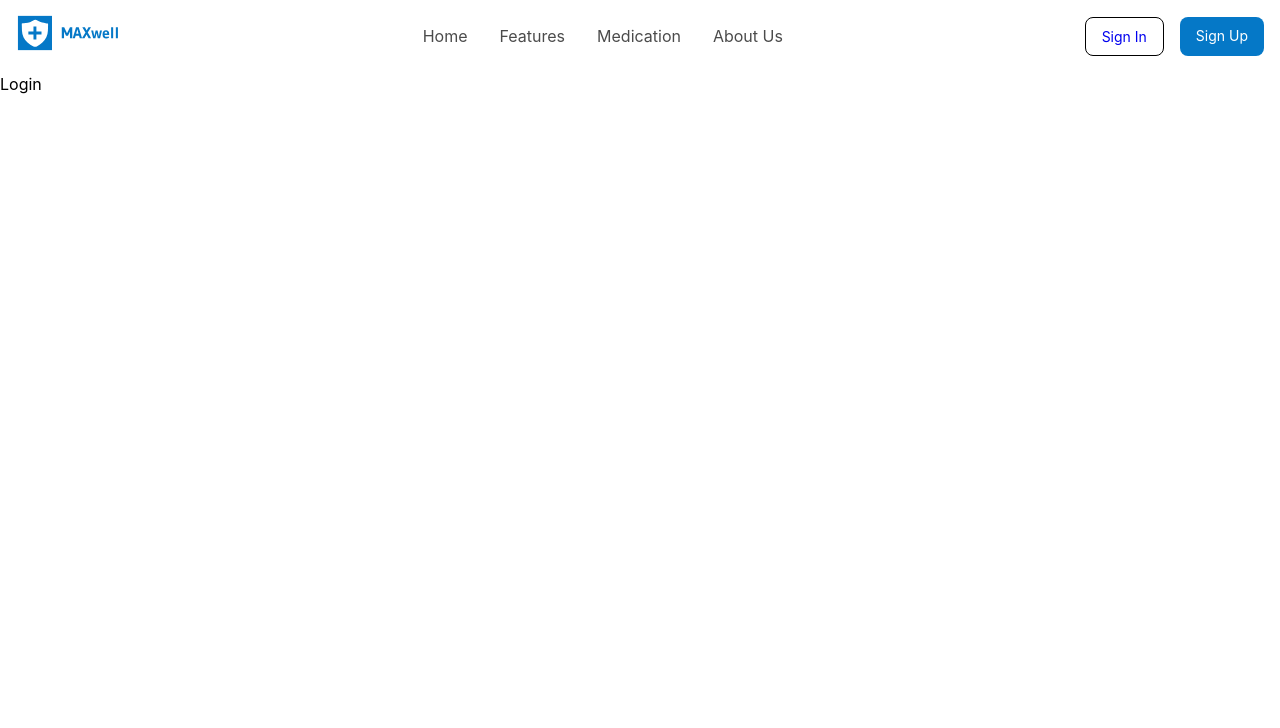
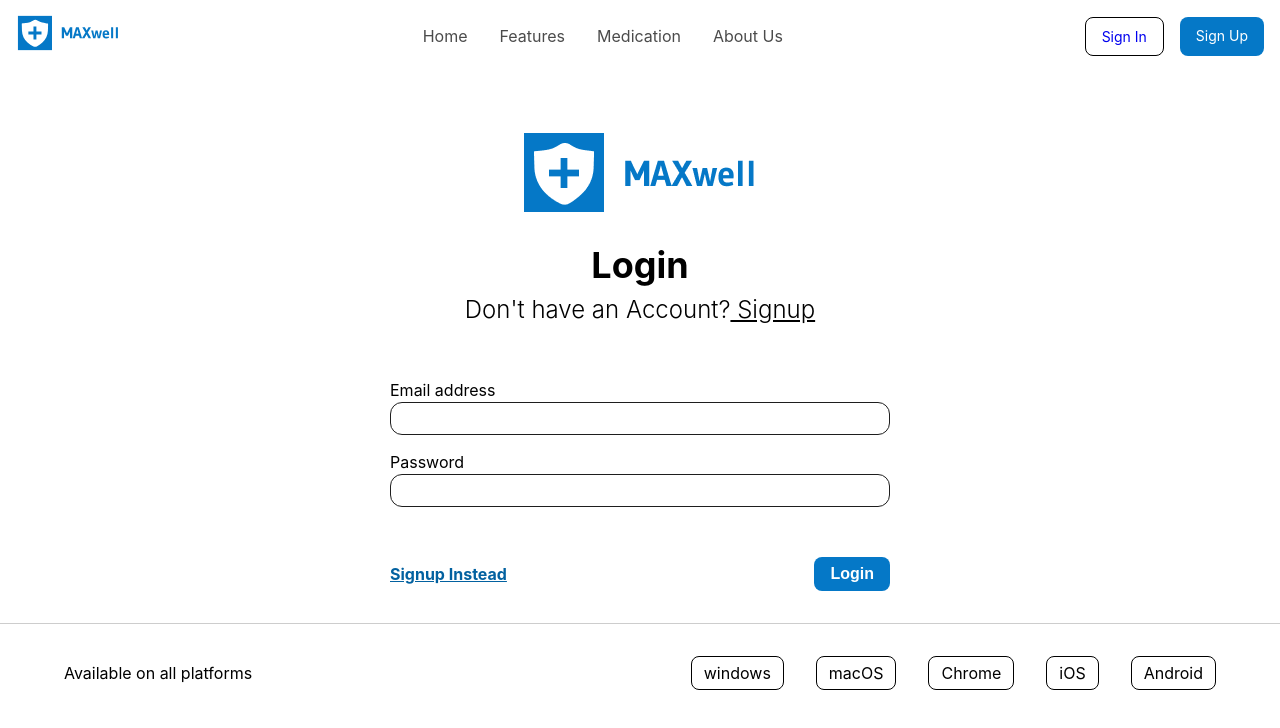
Before and after one commit to patelriyak/Aim4impact-Team-4-Project, a React (Vite) app in the folder Front-end/: page /login in a window 1280 px wide. Shown: the top 728 px of the page. Built offline with nearby package versions, Linux system fonts and the light colour scheme.

Commit message:
Signup Login

```diff
--- a/Front-end/package.json
+++ b/Front-end/package.json
@@ -12,6 +12,7 @@
   "dependencies": {
     "react": "^18.2.0",
     "react-dom": "^18.2.0",
+    "react-icons": "^5.2.1",
     "react-router-dom": "^6.23.1"
   },
   "devDependencies": {
--- a/Front-end/src/components/DetailSignup.jsx
+++ b/Front-end/src/components/DetailSignup.jsx
@@ -1,12 +1,16 @@
-export default function DetailSignup() {
+import React,{useState} from "react";
+
+function DetailSignup() {
     return (
         <div>
             <div>
                 <label>Firstname</label>
-                <input type="name" value={Fname} />
+                <input type="name"  />
                 <label>Firstname</label>
-                <input type="name" value={Fname} />
+                <input type="name"  />
             </div>
         </div>
     )
 }
+
+export default DetailSignup;
--- /dev/null
+++ b/Front-end/src/components/Footer.jsx
@@ -0,0 +1,14 @@
+export default function Footer(){
+    return(
+        <footer>
+            <p>Available on all platforms</p>
+            <ul>
+                <li>windows</li>
+                <li>macOS</li>
+                <li>Chrome</li>
+                <li>iOS</li>
+                <li>Android</li>
+            </ul>
+        </footer>
+    )
+}
--- /dev/null
+++ b/Front-end/src/components/SignIn.jsx
@@ -0,0 +1,36 @@
+import signlogo from "../assets/Signup-logo.png";
+import React, { useState } from "react";
+
+function SignIn() {
+    return(
+        <div className="signup-container">
+            <div className="signup">
+                <img src={signlogo} width="233" height="80" alt="Maxwell" />
+                <h1>Login</h1>
+                <h6>Don't have an Account?<a href="#"> Signup</a></h6>
+            </div>
+            <div className="signup-form">
+            <form>
+                <div>
+                    <label>Email address</label>
+                    <input  className="input-field" type="email"/>
+                </div>
+                <div className="">
+                    <div className="">
+                        <label>Password</label>
+                        <input className="password input-field m-r3" type="password"/>
+                    </div>
+
+                </div>
+                <div className="display-flex jc-sb signup-buttton-container ai-c">
+                <a href="">Signup Instead</a>
+                <button className="pri-btn">Login</button>
+                </div>
+            </form>
+            <div>
+            </div>
+            </div>
+        </div>
+    )
+}
+export default SignIn;
--- a/Front-end/src/components/Signup.jsx
+++ b/Front-end/src/components/Signup.jsx
@@ -1,40 +1,74 @@
-import DetailSignup from "./DetailSignup";
+import signlogo from "../assets/Signup-logo.png";
+import React, { useState } from "react";
 
-export default function SignUp() {
+function SignUp({ tabs }) {
     return(
+        <div className="signup-container">
+            <div className="signup">
+                <img src={signlogo} width="233" height="80" alt="Maxwell" />
+                <h1>Create an Account</h1>
+                <h6>Already have an Account?<a href="#"> Login</a></h6>
+            </div>
+            <div className="signup-form">
+            <form>
+                <div className="display-flex jc-sb ai-c">
+                    <div className="pr-2 fw-half">
+                        <label>Firstname</label>
+                        <input type="name" className="input-field" />
+                    </div>
+                    <div className="pl-2 fw-half">
+                        <label>Last name</label>
+                        <input type="name" className="input-field" />
+                    </div>
+                </div>
+                <div className="display-flex jc-sb ai-c">
                     <div>
+                        <label>How old are you?</label>
+                        <input type="number" className="input-field" />
+                    </div>
+                </div>
+                <div className="display-flex jc-sb ai-c">
                     <div>
-            <h1>Create an Account</h1>
-            <h6>Already have an Account?<a href="#">Login</a></h6>
+                        <label>Select your gender</label>
+                        <select className="input-field">
+                            <option>Select your gender</option>
+                            <option>female</option>
+                            <option>male</option>
+                        </select>
+                    </div>
+                </div>
+                <div className="display-flex jc-sb ai-c">
+                    <div>
+                        <label>Do you have any allergies?</label>
+                        <input type="text" className="input-field"/>
+                    </div>
                 </div>
                 <div>
-            <form>
                     <label>Email address</label>
                     <input
-                            onChange={handleName}
-                            className="input"
-                            value={email}
+                                className="input-field"
                                 type="email"
                             />
-                <div>
+                </div>
+                <div className="display-flex jc-sb ai-c">
+                    <div className="pr-2 fw-half">
                         <label>Password</label>
-                <input className="password" value={password} type="password"/>
+                        <input className="password input-field m-r3" type="password"/>
+                    </div>
+                    <div className="pl-2 fw-half">
                         <label>Confirm Password</label>
-                <input className="confirm-password" value={cpassword} type="password"/>
+                        <input className="confirm-password input-field" type="password"/>
                     </div>
-                <div>
-                <a>Login Instead</a>
-                <button>Create an Account</button>
+                </div>
+                <div className="display-flex jc-sb signup-buttton-container ai-c">
+                <a href="">Login Instead</a>
+                <button className="pri-btn">Create an Account</button>
                 </div>
             </form>
             <div>
-
-            </div>
-            <div>
-                <a href="#">Sign up with Facebook</a>
             </div>
             </div>
-            <DetailSignup/>
         </div>
     )
 }
+export default SignUp;
--- a/Front-end/src/index.css
+++ b/Front-end/src/index.css
@@ -14,3 +14,113 @@
   -webkit-font-smoothing: antialiased;
   -moz-osx-font-smoothing: grayscale;
 }
+
+/* Comman CSS */
+.display-flex {
+  display: flex;
+}
+
+.ai-c {
+  align-items: center;
+}
+
+.jc-c {
+  justify-content: center;
+}
+
+.jc-sb {
+  justify-content: space-between;
+}
+
+.m-l3 {
+  margin-left: 15px;
+}
+
+.m-r3 {
+  margin-right: 15px;
+}
+
+.m-b3 {
+  margin-bottom: 15px;
+}
+
+.pl-2 {
+  padding-left: 10px;
+}
+
+.pr-2 {
+  padding-right: 10px;
+}
+
+/* Signup Page */
+.signup-container {
+  max-width: 900px;
+  margin: 0 auto;
+  text-align: center;
+}
+
+.signup {
+  margin-top: 60px;
+}
+
+.signup h1 {
+  font-size: 36px;
+  font-weight: bold;
+  margin-top: 20px;
+}
+
+.signup h6 {
+  font-size: 24px;
+  font-weight: 300;
+}
+
+.signup a {
+  font-size: 24px;
+  font-weight: 300;
+  /* text-decoration: none; */
+  color: #000;
+}
+
+.signup-form {
+  max-width: 500px;
+  margin: 50px auto 0;
+  text-align: left;
+}
+
+.signup-form label {
+  display: block;
+}
+
+.input-field {
+  padding: 8px 12px;
+  width: 100%;
+  margin-bottom: 15px;
+  border-radius: 12px;
+  border: 1px solid #1E1E1E;
+}
+
+.fw-half {
+  flex: 0 0 50%;
+  max-width: 50%;
+}
+
+.signup-buttton-container {
+  margin-top: 35px;
+}
+
+.signup-buttton-container a {
+  color: #0261A0;
+  font-weight: bold;
+  /* text-decoration: unset; */
+}
+
+.pri-btn {
+  color: white;
+  background-color: #0578c7;
+  border-radius: 8px;
+  padding: 0.5rem 1rem;
+  font-size: 14px;
+  border: none;
+  font-weight: bold;
+  font-size: 16px;
+}
--- a/Front-end/src/pages/Home.jsx
+++ b/Front-end/src/pages/Home.jsx
@@ -78,16 +78,7 @@ export default function HomePage() {
           ))}
         </div>
       </section>
-      <footer>
-        <p>Available on all platforms</p>
-        <ul>
-          <li>windows</li>
-          <li>macOS</li>
-          <li>Chrome</li>
-          <li>iOS</li>
-          <li>Android</li>
-        </ul>
-      </footer>
+
     </>
   );
 }
--- a/Front-end/src/pages/Login.jsx
+++ b/Front-end/src/pages/Login.jsx
@@ -1,3 +1,9 @@
+import SignIn from "../components/SignIn";
+
 export default function LoginPage() {
-  return <div>Login</div>;
+  return (
+    <div>
+      <SignIn/>
+    </div>
+  );
 }
--- a/Front-end/src/pages/Root.jsx
+++ b/Front-end/src/pages/Root.jsx
@@ -1,5 +1,6 @@
 import { Outlet } from "react-router-dom";
 import MainNavigation from "../components/MainNavigation";
+import Footer from "../components/Footer";
 
 export default function RootLayout() {
   return (
@@ -8,7 +9,7 @@ export default function RootLayout() {
       <main>
         <Outlet />
       </main>
-
+      <Footer />
     </>
   );
 }
```
Also changed, not shown: Front-end/src/assets/Signup-logo.png (added), 1 other file (tests, documents, lock files or other folders). Lines whose indentation alone changed are shown as unchanged.
